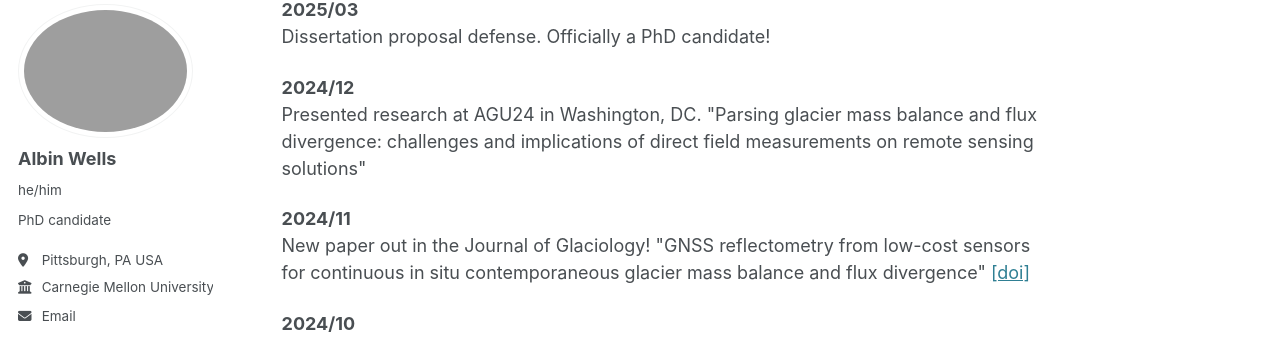
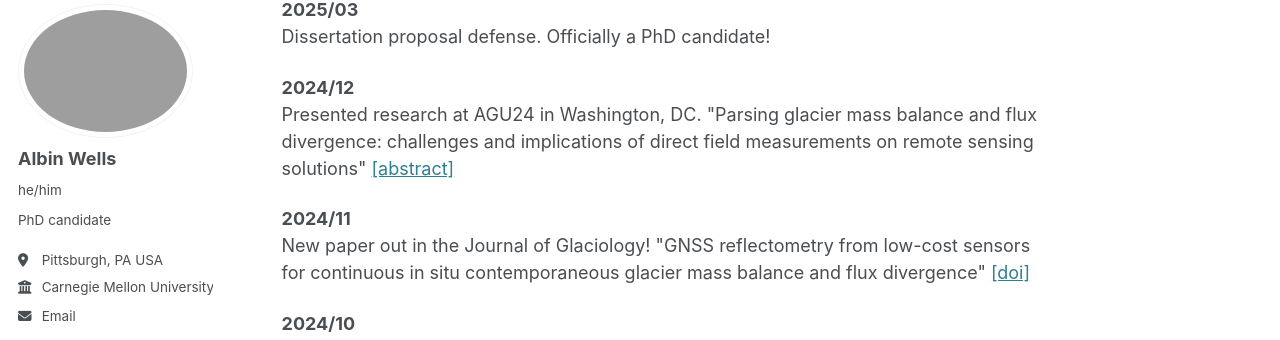
Before and after one commit to albinwwells/albinwwells.github.io, a Jekyll site: the page built from _pages/about.md, in a window 1280 px wide and 900 px high, scrolled down 761 px. Shown: the part 102-442 px from the top of the window. Built offline with Jekyll 4.4.1, drawn with Linux system fonts in a browser that asks for light colours; some web fonts are replaced.

Commit message:
Update about.md

```diff
--- a/_pages/about.md
+++ b/_pages/about.md
@@ -27,7 +27,7 @@ Attended <a href="https://www.mn.uio.no/geo/english/research/projects/fieldex/in
 Dissertation proposal defense. Officially a PhD candidate! </p>
 
 <p> <strong> 2024/12 </strong> <br>
-Presented research at AGU24 in Washington, DC. "Parsing glacier mass balance and flux divergence: challenges and implications of direct field measurements on remote sensing solutions" </p>
+Presented research at AGU24 in Washington, DC. "Parsing glacier mass balance and flux divergence: challenges and implications of direct field measurements on remote sensing solutions" <a href="https://agu.confex.com/agu/agu24/meetingapp.cgi/Paper/1527994">[abstract]</a> </p>
 
 <p> <strong> 2024/11 </strong> <br>
 New paper out in the Journal of Glaciology! "GNSS reflectometry from low-cost sensors for continuous in situ contemporaneous glacier mass balance and flux divergence" <a href="https://www.cambridge.org/core/journals/journal-of-glaciology/article/gnss-reflectometry-from-lowcost-sensors-for-continuous-in-situ-contemporaneous-glacier-mass-balance-and-flux-divergence/7F36028E3EBA46B8A1D3CB974D40B9D0">[doi]</a> </p>
```
